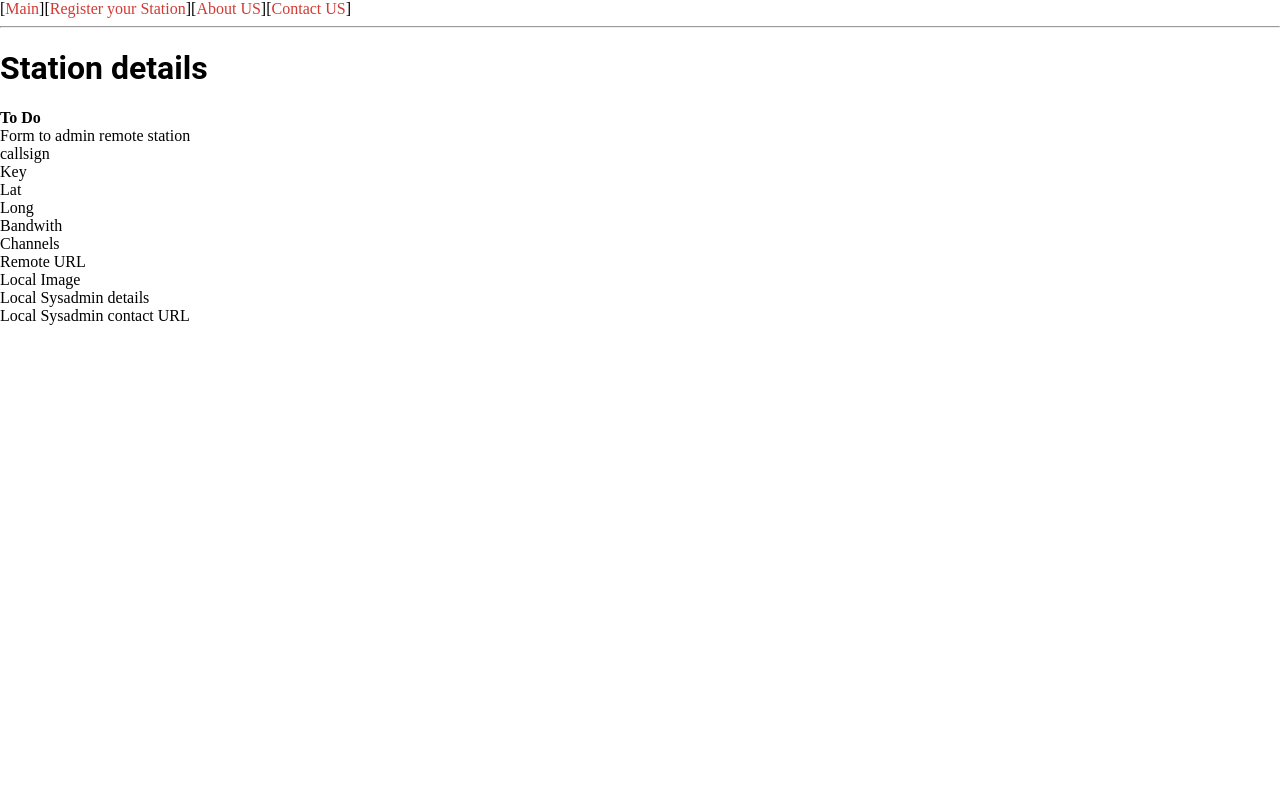
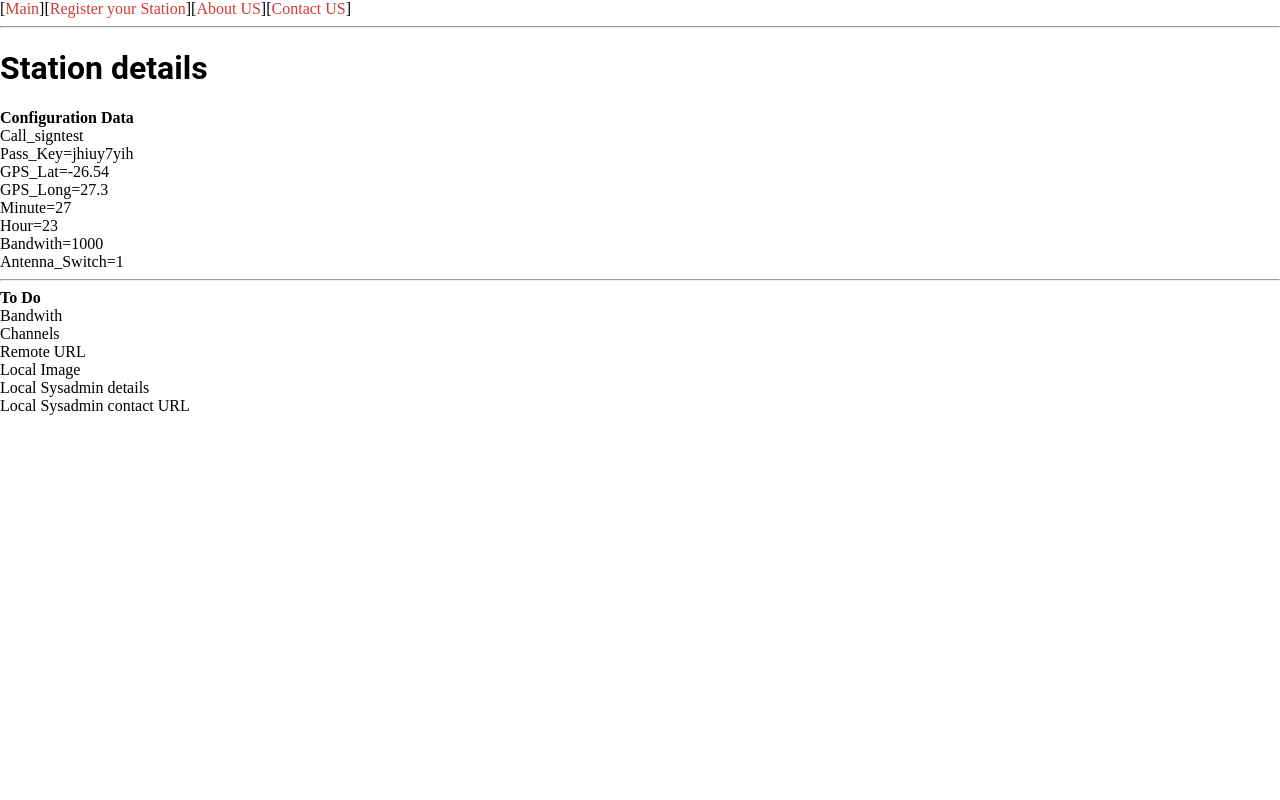
Before and after one commit to antonjan/hf_noise, a PHP site: page /hf_noise/admin/index.php in a window 1280 px wide. Run offline with PHP 8.4, Linux system fonts and the light colour scheme; some web fonts are replaced.

Commit message:
Added Parameter Display

```diff
--- a/admin/index.php
+++ b/admin/index.php
@@ -10,20 +10,29 @@ include "menu.php";
 <?php
 
 // Parse without sections
-//$ini_array = parse_ini_file("station_config.ini");
+$ini_array = parse_ini_file("station_config.ini");
 //print_r($ini_array);
 
 // Parse with sections
-$ini_array = parse_ini_file("station_config.ini", true);
+//$ini_array = parse_ini_file("station_config.ini", true);
 //print_r($ini_array);
 
 ?>
+<b>Configuration Data</b><br>
+<?php
+
+echo "Call_sign" . $ini_array['Call_sign']."<br>";
+echo "Pass_Key=" . $ini_array['Pass_Key']."<br>";
+echo "GPS_Lat=" . $ini_array['GPS_Lat']."<br>";
+echo "GPS_Long=" . $ini_array['GPS_Long']."<br>";
+echo "Minute=" . $ini_array['Minute']."<br>";
+echo "Hour=" . $ini_array['Hour']."<br>"; //Houre for upload
+echo "Bandwith=" . $ini_array['Bandwith']."<br>"; //Bandwith of samples 1M
+echo "Antenna_Switch=" . $ini_array['Antenna_Switch']."<br>"; //Antenna switch on (High low passfiter enable
+
+?>
+<hr>
 <b>  To Do</b><br>
-  Form to admin remote station<br>
-  callsign<br>
-  Key<br>
-  Lat<br>
-  Long<br>
   Bandwith<br>
   Channels<br>
   Remote URL<br>
```
